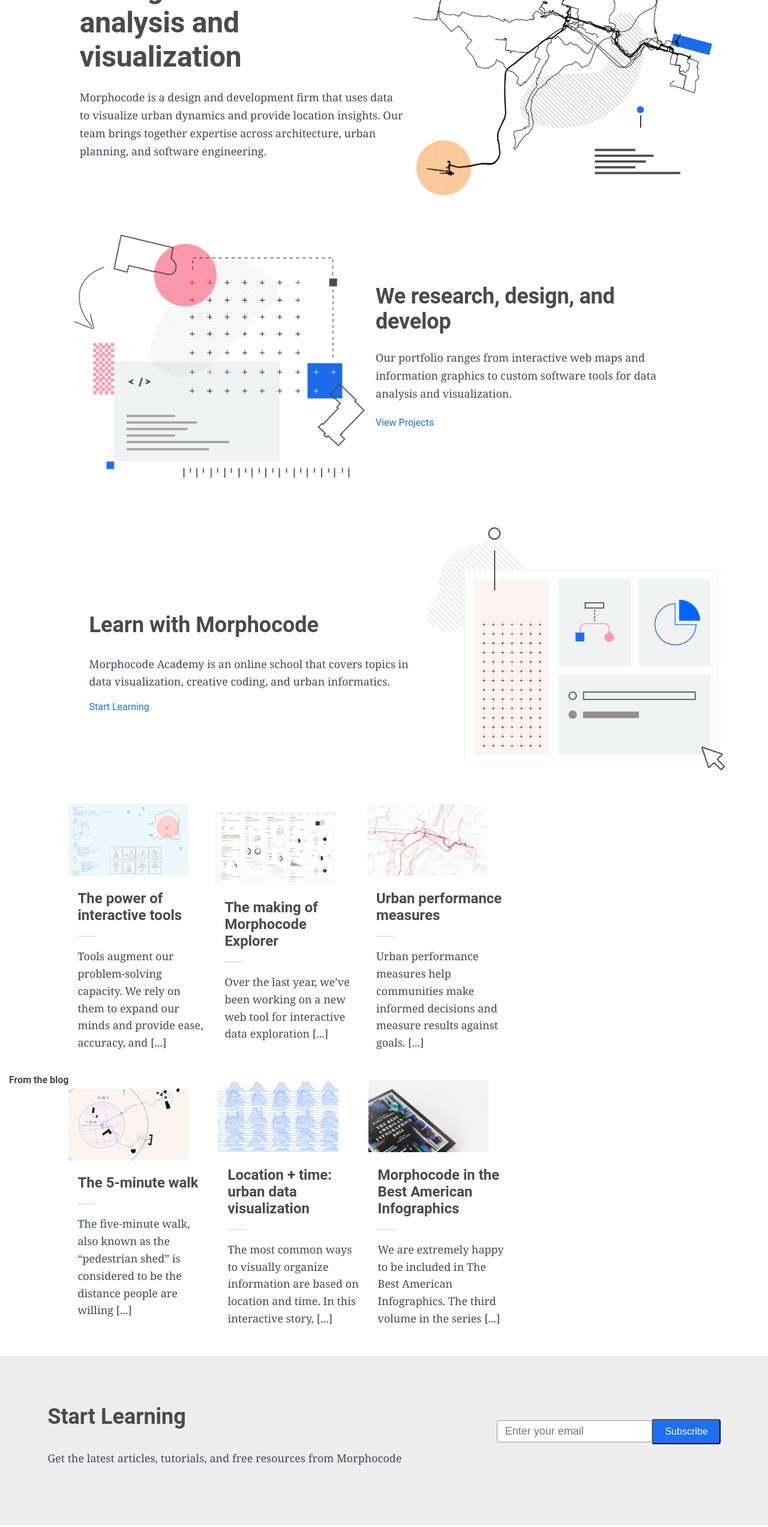
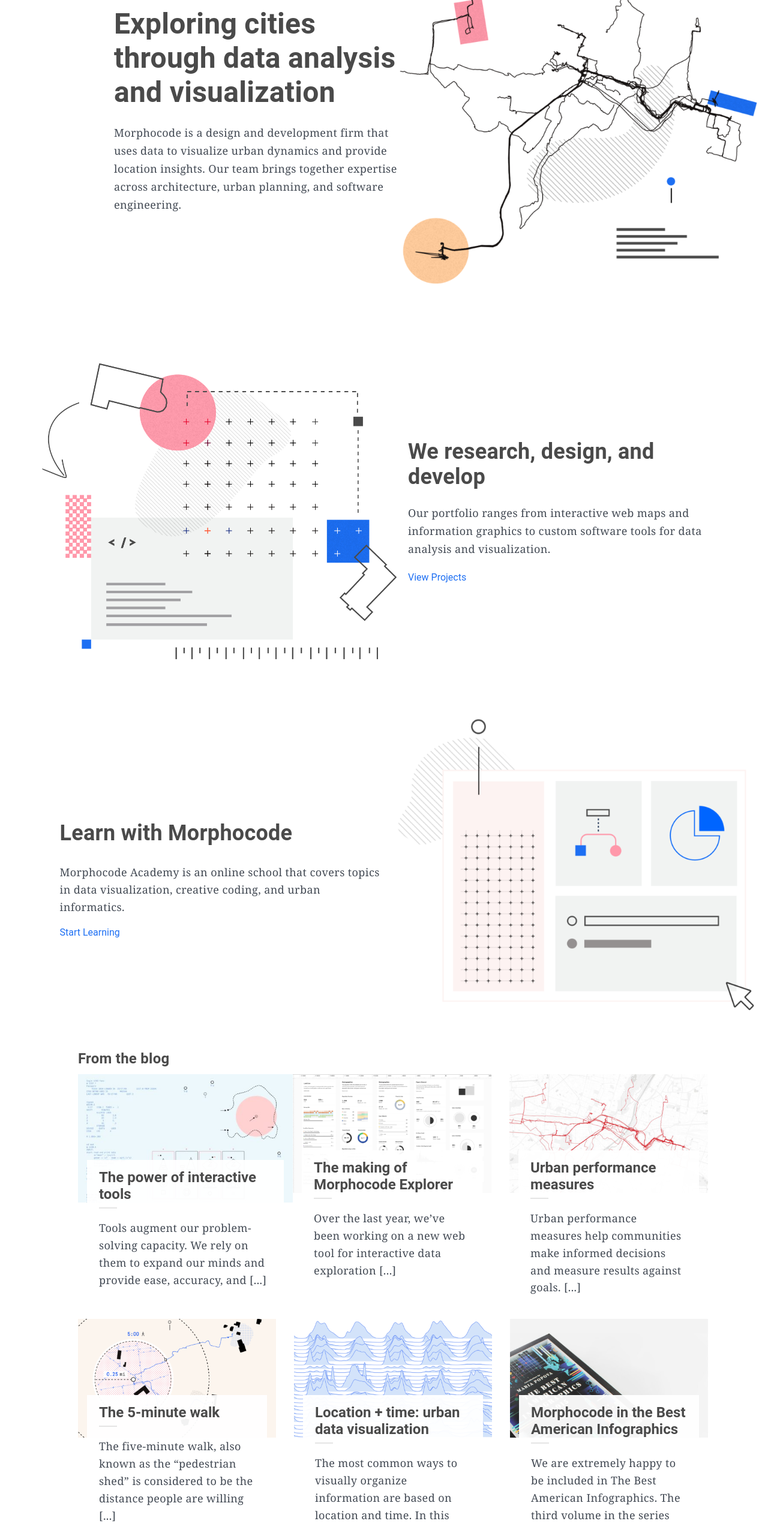
Before and after one commit to jgsheppa/react-landing-page-clone-sept-2020, a React (Create React App) app: page / in a window 1280 px wide. Shown: the part 234-2780 px from the top of the page at 60% size. Built offline with nearby package versions, Linux system fonts and the light colour scheme.

Commit message:
Complete layering of images and text

```diff
--- a/src/App.js
+++ b/src/App.js
@@ -16,11 +16,12 @@ import bestAmericanInfographics from './images/the-best-american-infographics-20
 
 const headerStyles = css`
   display: flex;
-  justify-content: space-betwen;
+  justify-content: space-between;
+  align-items: center;
   height: 72px;
-  align-items: center;
-  margin: 0 32.5px;
+  max-width: 1440px;
   padding: 0 15px;
+  margin: 0 180px;
 
   img {
     width: 120px;
@@ -29,6 +30,7 @@ const headerStyles = css`
 
   > div {
     display: flex;
+    max-width: 1080px;
 
     a {
       margin-right: 25px;
@@ -47,26 +49,23 @@ const headerStyles = css`
 `;
 
 const sectionOne = css`
+  margin: 0;
   display: flex;
   flex-direction: row;
   justify-content: center;
   align-items: center;
   text-align: left;
-  margin: 0 auto;
-
-  > div {
+  max-width: 1440px;
+  max-height: 600px;
   padding: 57.25px 15px;
-    max-width: 545px;
-    margin: 0 0 0 27.5px;
-  }
+  margin: 0 auto 0 175px;
 
   h1 {
     display: block;
     margin-block-start: 0.83em;
     margin-block-end: 0.83em;
     font-size: 48px;
-    letter-spacing: -0.25px;
-    width: 433px;
+    width: 100%;
     margin: 0 0 24px;
   }
 
@@ -83,18 +82,26 @@ const sectionOne = css`
   }
 
   img {
-    max-width: 502px;
-    max-height: 502px;
+    max-width: 600px;
+    max-height: 100%;
   }
 `;
 
+const imgStyles = css`
+  max-width: 720px;
+  max-height: 600px;
+`;
+
 const sectionTwo = css`
+  margin: 0;
   display: flex;
   flex-direction: row-reverse;
   justify-content: center;
   align-items: center;
   text-align: left;
   padding: 0 15px;
+  max-width: 1440px;
+  max-height: 600px;
 
   > div {
     padding: 10% 15px;
@@ -103,9 +110,8 @@ const sectionTwo = css`
 
   h1 {
     font-size: 36px;
-    letter-spacing: -0.25px;
     display: block;
-    width: 433px;
+    width: 100%;
     margin: 0 0 24px;
   }
 
@@ -117,8 +123,8 @@ const sectionTwo = css`
   }
 
   img {
-    max-width: 492px;
-    height: auto;
+    max-width: 600px;
+    max-height: 600px;
   }
 
   a {
@@ -146,6 +152,7 @@ const sectionThree = css`
 
   h1 {
     font-size: 36px;
+    width: 100%;
   }
 
   p {
@@ -153,8 +160,8 @@ const sectionThree = css`
   }
 
   img {
-    max-width: 502px;
-    height: auto;
+    max-width: 600px;
+    max-height: 600px;
     transition: opacity 1s ease;
   }
 
@@ -168,40 +175,58 @@ const sectionThree = css`
 const sectionFour = css`
   display: flex;
   align-items: center;
+  justify-content: center;
   padding: 0 15px 30px;
-  text-align: left;
   width: 100%;
   padding: 0 15px;
-  max-width: 985px;
+  max-width: 1440px;
+  margin-bottom: 100px;
+
   h1 {
-    font-size: 16px;
+    font-size: 24px;
+    margin: 0 0 12px;
+    padding-left: 15px;
   }
 `;
 
+const flexBoxGridContainer = css`
+  display: flex;
+  flex-direction: column;
+  justify-content: flex-start;
+  max-width: 1080px;
+`;
 const flexBoxGrid = css`
   display: flex;
-  flex-wrap: wrap;
   flex-direction: row;
-  max-height: 350;
-  align-items: center;
-  max-width: 750px;
+  justify-content: space-around;
+  max-width: 1080px;
 
   .blogPost {
     display: flex;
+    justify-content: center;
     padding: 0 15px 30px;
     background-color: #fff;
+    max-width: 100%;
+    position: relative;
+    background-color: rgb(255, 255, 255, 0);
   }
 
   .blogText {
-    max-width: 215px;
+    max-width: 100%;
+    height: 205px;
+    background-color: rgb(255, 255, 255, 0.95);
+    padding: 15px 20px;
+    box-sizing: border-box;
   }
 
   .col {
-    flex: 1 50px;
+    width: 100%;
+    padding: 0 15px 30px;
   }
 
   h2 {
     font-size: 24px;
+    margin: 0;
   }
 
   p {
@@ -210,8 +235,9 @@ const flexBoxGrid = css`
   }
 
   img {
-    max-width: 200px;
-    max-height: 350px;
+    max-width: 100%;
+    max-height: auto;
+    margin-bottom: -75px;
   }
 
   a {
@@ -261,22 +287,27 @@ const inputEmailStyle = css`
     border-bottom-right-radius: 0px;
     border: 1px solid #979797;
     box-shadow: none;
-    padding: 0.4em 0.7em;
+    padding: 0.5em 0.7em;
+    width: 296px;
   }
 
   button {
     background-color: #1d6ff3;
     color: #fff;
     box-sizing: border-box;
-    padding: 0.4em 1.2em;
-    border-color: 0px solid #979797;
+    padding: 0.2em 1.2em;
+    border-color: 1px solid #979797;
     font-size: 16px;
+    font-weight: 400px;
     height: 42px;
     border-bottom-right-radius: 4px;
     border-top-right-radius: 4px;
     border-bottom-left-radius: 0px;
     border-top-left-radius: 0px;
     box-shadow: none;
+    letter-spacing: 0.04em;
+    transition: color, background 0.2s;
+    cursor: pointer;
   }
 `;
 
@@ -327,18 +358,16 @@ const socialMediaStyles = css`
   max-width: 100px;
 
   a {
+    margin: 0 16px 0 0;
+
+    > div {
       text-decoration: none !important;
       padding: 0;
       color: #1f8ceb;
-    width: 19px;
-    height: 19px;
-    margin: 0 16px 0 0;
       opacity: 1;
+      min-width: 19px;
+      min-height: 19px;
     }
-
-  .fa::before {
-    width: 19px;
-    height: 19px;
   }
 
   .fa:hover {
@@ -387,7 +416,9 @@ function App() {
               software engineering.
             </p>
           </div>
+          <div css={imgStyles}>
             <img src={exploringCities} />
+          </div>
         </section>
         <section css={sectionTwo}>
           <div>
@@ -413,6 +444,7 @@ function App() {
           <img src={illustrationAcademy} />
         </section>
         <section css={sectionFour}>
+          <div css={flexBoxGridContainer}>
             <h1>From the blog</h1>
             <div css={flexBoxGrid}>
               <div>
@@ -425,8 +457,8 @@ function App() {
                         <div css={divider}></div>
                         <p>
                           Tools augment our problem-solving capacity. We rely on
-                        them to expand our minds and provide ease, accuracy, and
-                        [...]
+                          them to expand our minds and provide ease, accuracy,
+                          and [...]
                         </p>
                       </div>
                     </div>
@@ -437,7 +469,7 @@ function App() {
                 <a href="#">
                   <img src={designMockUps} />
                   <div className="blogPost">
-                  <div>
+                    <div className="blogText">
                       <h2>The making of Morphocode Explorer</h2>
                       <div css={divider}></div>
                       <p>
@@ -452,27 +484,32 @@ function App() {
                 <a href="#">
                   <img src={movementPatternsMunich} />
                   <div className="blogPost">
-                  <div>
+                    <div className="blogText">
                       <h2>Urban performance measures</h2>
                       <div css={divider}></div>
                       <p>
-                      Urban performance measures help communities make informed
-                      decisions and measure results against goals. [...]
+                        Urban performance measures help communities make
+                        informed decisions and measure results against goals.
+                        [...]
                       </p>
                     </div>
                   </div>
                 </a>
               </div>
+            </div>
+
+            <div css={flexBoxGrid}>
               <div className="col">
                 <a href="#">
                   <img src={fiveMinuteWalk} />
                   <div className="blogPost">
-                  <div>
+                    <div className="blogText">
                       <h2>The 5-minute walk</h2>
                       <div css={divider}></div>
                       <p>
-                      The five-minute walk, also known as the “pedestrian shed”
-                      is considered to be the distance people are willing [...]
+                        The five-minute walk, also known as the “pedestrian
+                        shed” is considered to be the distance people are
+                        willing [...]
                       </p>
                     </div>
                   </div>
@@ -482,13 +519,13 @@ function App() {
                 <a href="#">
                   <img src={melbournePedestrian} />
                   <div className="blogPost">
-                  <div>
+                    <div className="blogText">
                       <h2>Location + time: urban data visualization</h2>
                       <div css={divider}></div>
                       <p>
-                      The most common ways to visually organize information are
-                      based on location and time. In this interactive story,
-                      [...]
+                        The most common ways to visually organize information
+                        are based on location and time. In this interactive
+                        story, [...]
                       </p>
                     </div>
                   </div>
@@ -498,16 +535,18 @@ function App() {
                 <a href="#">
                   <img src={bestAmericanInfographics} />
                   <div className="blogPost">
-                  <div>
+                    <div className="blogText">
                       <h2>Morphocode in the Best American Infographics</h2>
                       <div css={divider}></div>
                       <p>
-                      We are extremely happy to be included in The Best American
-                      Infographics. The third volume in the series [...]
+                        We are extremely happy to be included in The Best
+                        American Infographics. The third volume in the series
+                        [...]
                       </p>
                     </div>
                   </div>
                 </a>
+              </div>
             </div>
           </div>
         </section>
@@ -556,9 +595,15 @@ function App() {
           <a>Contact us</a>
           <div css={divider}></div>
           <div css={socialMediaStyles}>
-            <a href="#" class="fa fa-facebook"></a>
-            <a href="#" class="fa fa-twitter"></a>
-            <a href="#" class="fa fa-linkedin"></a>
+            <a href="#">
+              <div class="fa fa-facebook"></div>
+            </a>
+            <a href="#">
+              <div class="fa fa-twitter"></div>
+            </a>
+            <a href="#">
+              <div class="fa fa-linkedin"></div>
+            </a>
           </div>
         </div>
       </footer>
--- a/src/index.css
+++ b/src/index.css
@@ -1,4 +1,7 @@
 body {
+  display: flex;
+  align-items: center;
+  justify-content: center;
   margin: 0;
   scroll-behavior: smooth;
   font-family: Roboto, 'Helvetica Neue', sans-serif;
@@ -7,6 +10,7 @@ body {
 
 h1 {
   color: #4a4a4a;
+  letter-spacing: 0.25px;
 }
 
 p {
@@ -15,6 +19,7 @@ p {
   font-weight: 400px;
   font-size: 18px;
   line-height: 1.6;
+  letter-spacing: 0.4px;
 }
 
 code {
```
Lines whose indentation alone changed are shown as unchanged.
